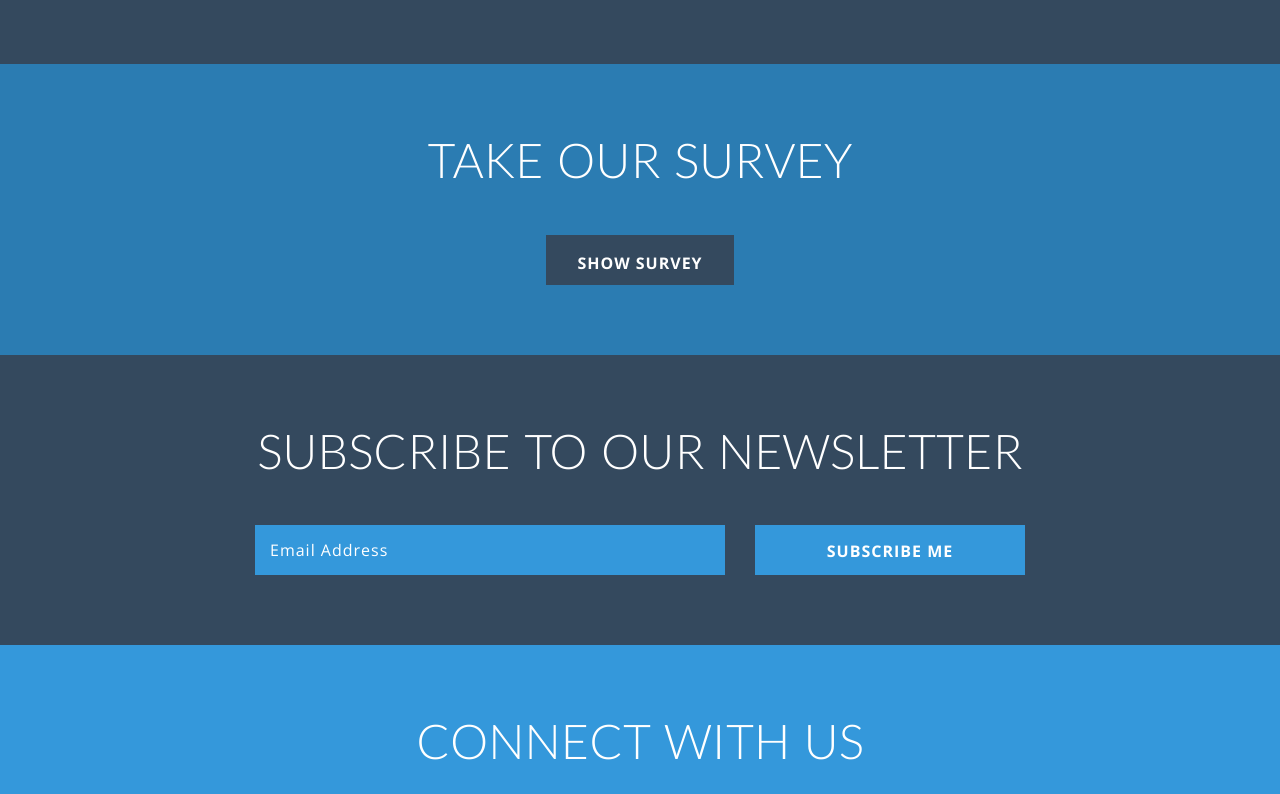
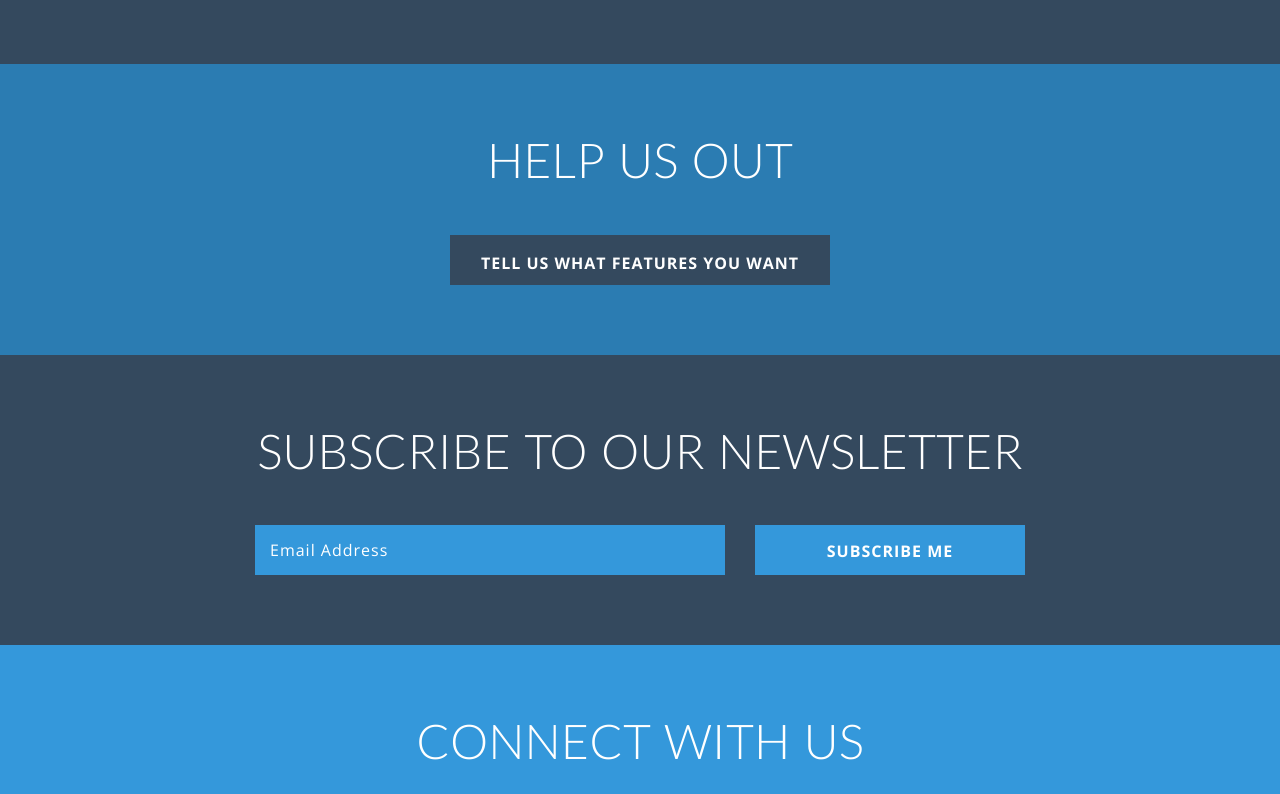
Before and after one commit to VikParuchuri/tbn, a plain HTML site: page index.html in a window 1280 px wide. Shown: the part 1380-2174 px from the top of the page. Drawn offline with nearby package versions, Linux system fonts and the light colour scheme; some packages are replaced by stand-ins of ours; a script that the page names is missing.

Commit message:
Swap survey for uservoice

```diff
--- a/css/style.css
+++ b/css/style.css
@@ -331,7 +331,7 @@ header h5 a{
     height: 600px;
 }
 
-#survey button.btn {
+#survey a.btn {
     color: #fff;
     background: #34495e;
     font-size: 16px;
@@ -351,7 +351,7 @@ header h5 a{
     transition: all 0.2s;
 }
 
-#survey button.btn:hover {
+#survey a.btn:hover {
     background: #11273d;
 }
 
--- a/index.html
+++ b/index.html
@@ -100,12 +100,10 @@
         <!-- Newsletter Section -->
         <section id="survey">
             <div class="container content">
-                <h2>TAKE OUR SURVEY</h2>
+                <h2>HELP US OUT</h2>
                 <div class="row">
                     <div class="col-lg-12 center-block">
-                        <button class="btn" id="openModal">
-                            Show survey
-                        </button>
+                        <a class="btn" href="https://realize.uservoice.com" target="_blank">Tell us what features you want</a>
                     </div>
                 </div>
             </div>
```
